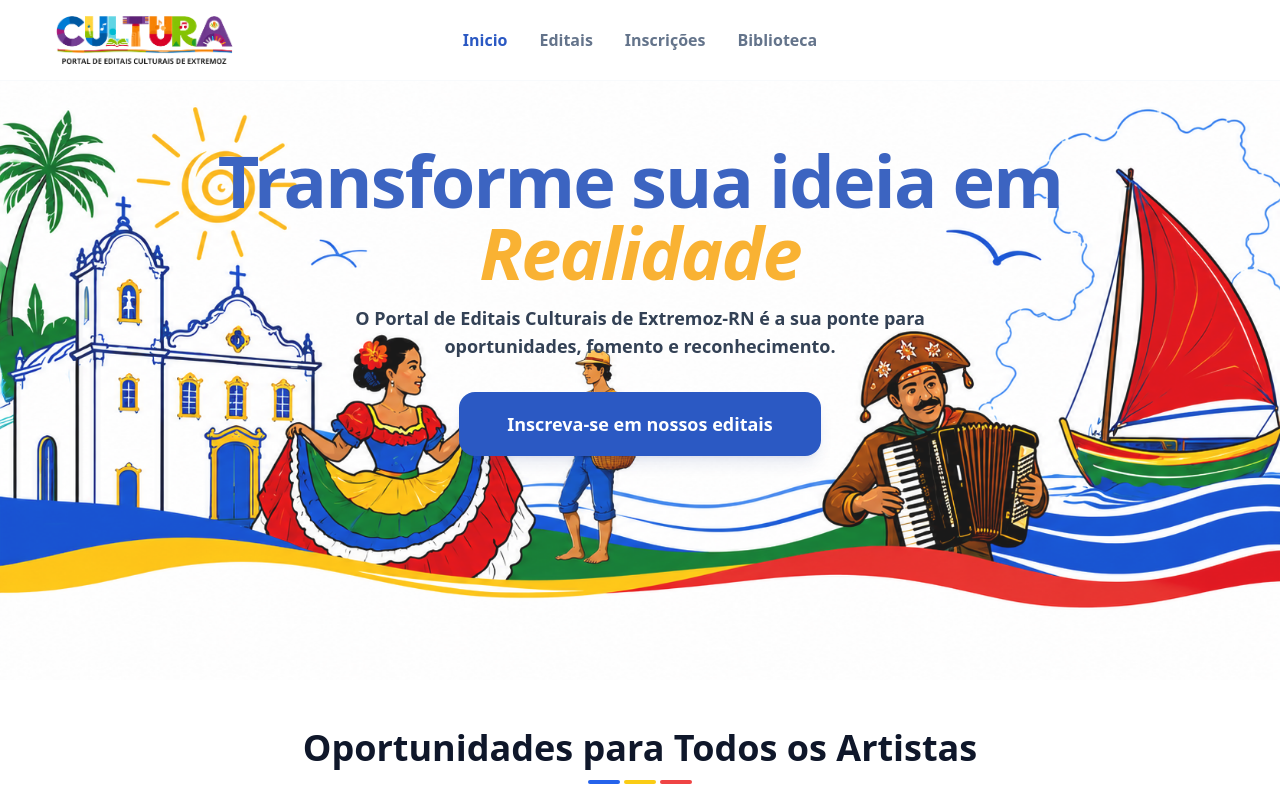
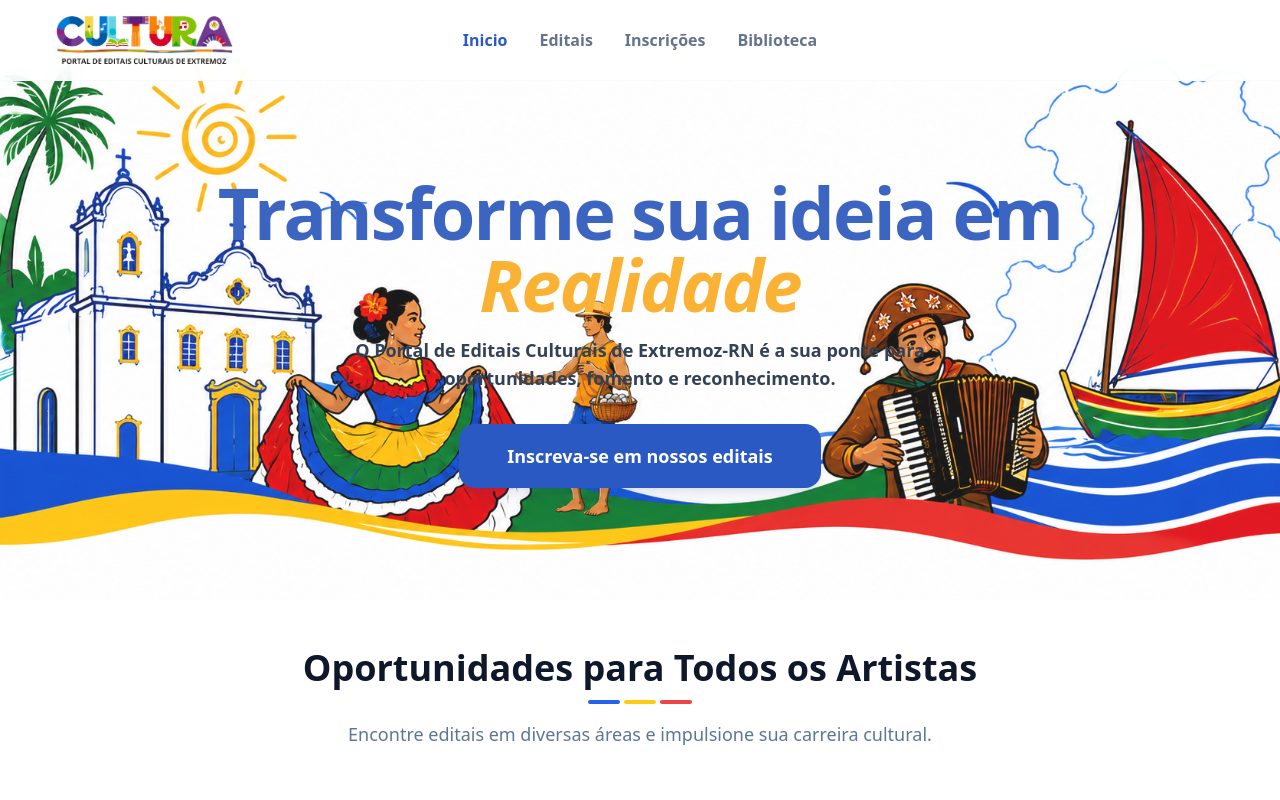
Before and after one commit to viaasistemas/PORTAL-EDITAIS-CULTURAIS, a React (Vite) app: page / in a window 1280 px wide. Shown: the top 800 px of the page. Built offline with nearby package versions, Linux system fonts and the light colour scheme.

Commit message:
[dyad] Subindo muito mais o bloco de texto principal do Hero - wrote 1 file(s)

```diff
--- a/src/pages/Index.tsx
+++ b/src/pages/Index.tsx
@@ -43,7 +43,7 @@ const Index = () => {
       <Navbar />
 
       {/* Hero Section */}
-      <section className="relative pt-20 md:pt-48 pb-20 overflow-hidden min-h-[85vh] flex items-center bg-slate-50/30">
+      <section className="relative pt-28 md:pt-36 pb-12 overflow-hidden min-h-[65vh] md:min-h-[75vh] flex items-start justify-center bg-slate-50/30">
         {/* Background Image */}
         <div className="absolute inset-0 z-0 opacity-90">
           <img
@@ -53,7 +53,7 @@ const Index = () => {
           />
         </div>
 
-        <div className="container mx-auto px-4 relative z-10 text-center max-w-5xl -mt-64 md:-mt-48">
+        <div className="container mx-auto px-4 relative z-10 text-center max-w-5xl mt-4 md:mt-8">
           <h1 className="text-[2.2rem] md:text-7xl font-extrabold mb-4 tracking-tight leading-[1.15] text-[#3c64c1]">
             Transforme sua ideia em <br />
             <span className="text-[#f9b233] italic">Realidade</span>
```
